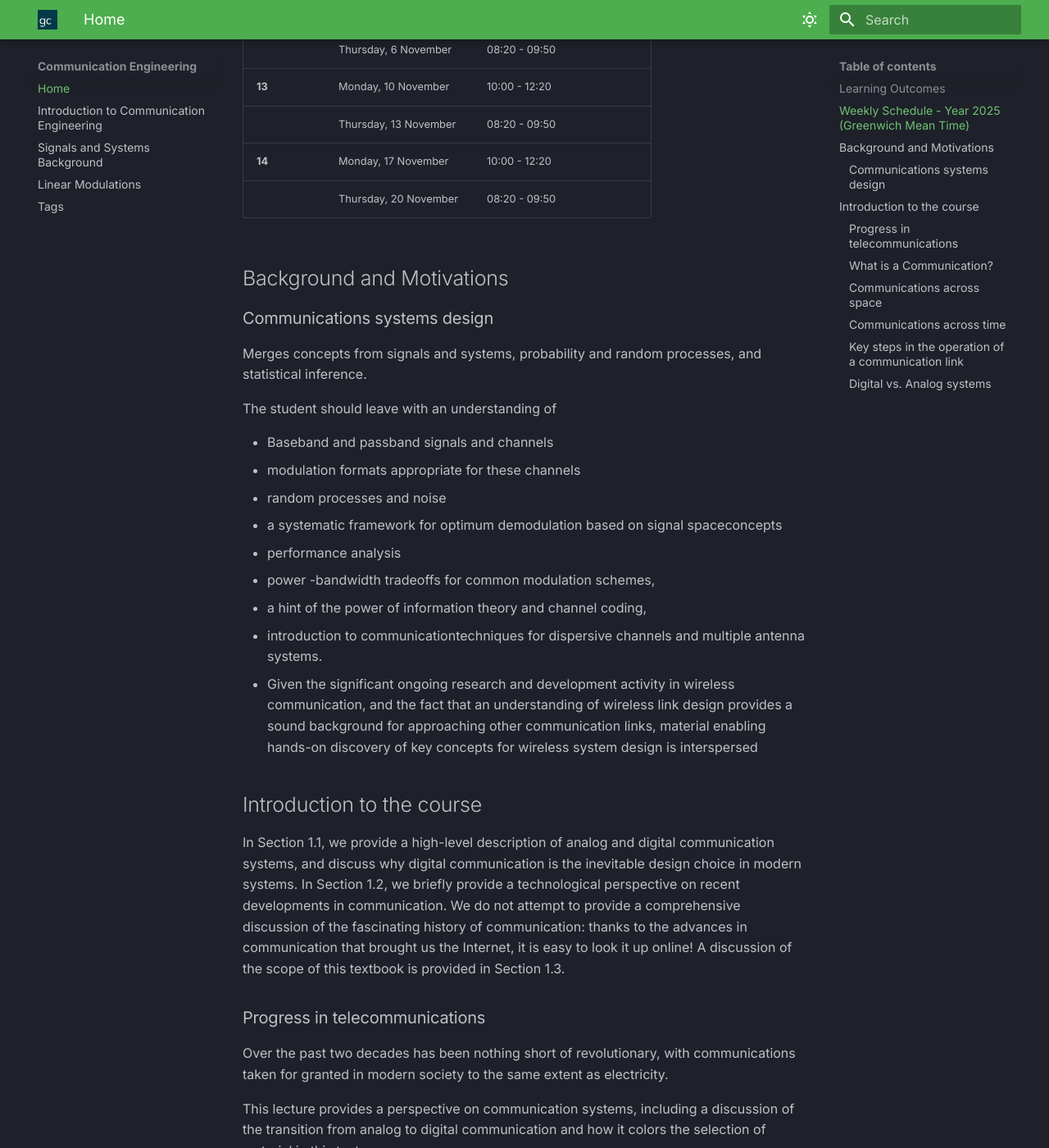
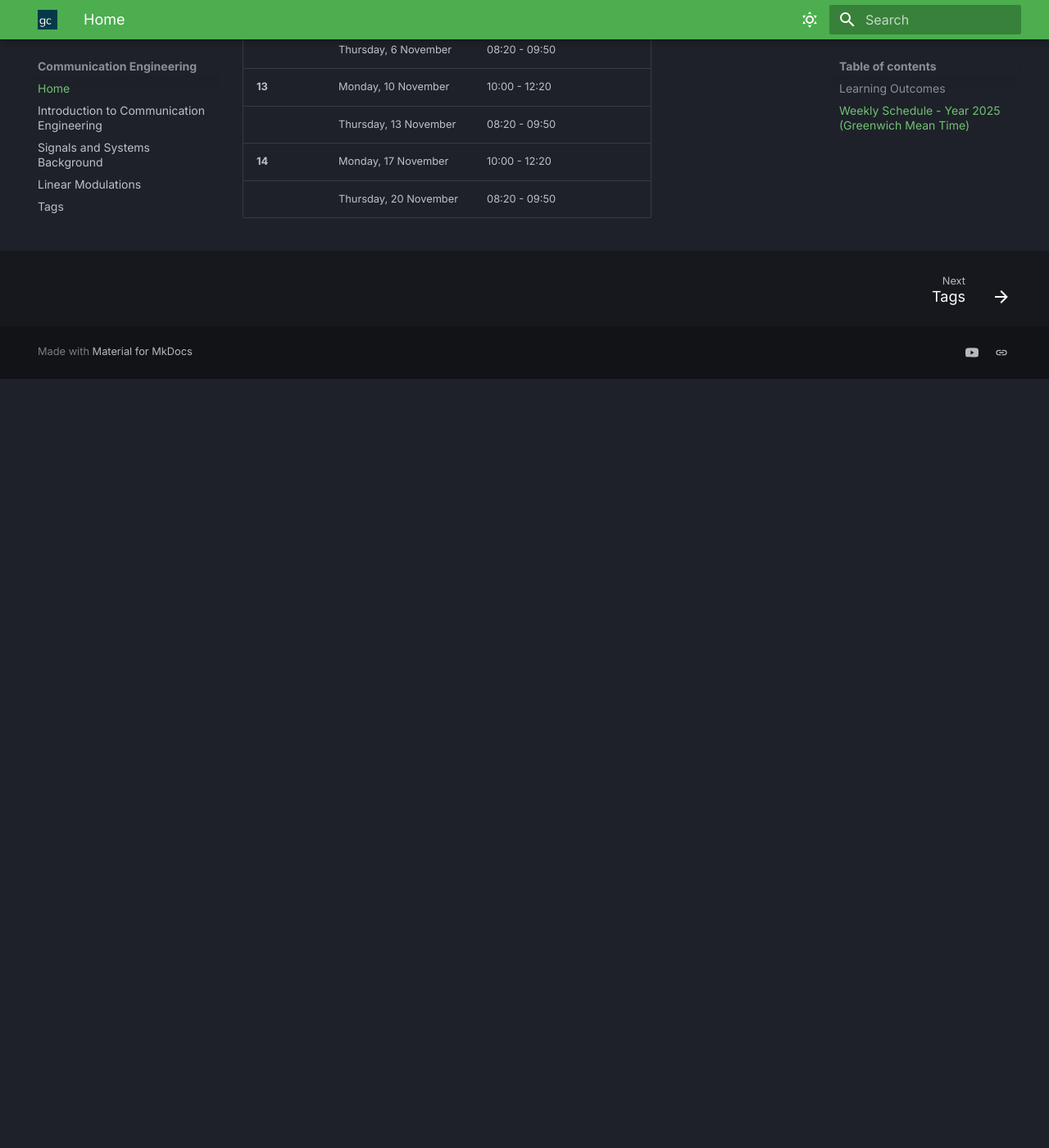
Before and after one commit to gabcav/communication-engineering, an MkDocs documentation site: the page built from docs/index.md, in a window 1280 px wide and 1400 px high, scrolled down 2201 px. Shown: the whole window at 82% size. Built offline with MkDocs 1.6.1 and Material for MkDocs 9.7.7, drawn with Linux system fonts in a browser that asks for light colours; some web fonts are replaced; after the commit the page ends 2663 px from its top, so only the background shows below that; some of the changed text lies outside the part shown.

Commit message:
change index

```diff
--- a/docs/index.md
+++ b/docs/index.md
@@ -61,80 +61,3 @@ At the end of this course, a student shall be able to:
 |      | Thursday, 13 November     | 08:20 - 09:50  |       |
 | **14**| Monday, 17 November       | 10:00 - 12:20  |       |
 |      | Thursday, 20 November     | 08:20 - 09:50  |       |
-
-
-## Background and Motivations
-
-
-### Communications systems design
-
-Merges concepts from signals and systems, probability and random processes, and statistical inference.
-
-
-The student should leave with an understanding of
-
-
-  * Baseband and passband signals and channels
-  * modulation formats appropriate for these channels
-  * random processes and noise
-  * a systematic framework for optimum demodulation based on signal spaceconcepts
-  * performance analysis
-  * power -bandwidth tradeoffs for common modulation schemes,
-  * a hint of the power of information theory and channel coding,
-  * introduction to communicationtechniques for dispersive channels and multiple antenna systems.
-  * Given the significant ongoing research and development activity in wireless communication, and the fact that an understanding of wireless link design provides a sound background for approaching other communication links, material enabling hands-on discovery of key concepts for wireless system design is interspersed
-
-
-## Introduction to the course
-
-In Section 1.1, we provide a high-level description of analog and digital communication
-systems, and discuss why digital communication is the inevitable design choice in
-modern systems. In Section 1.2, we briefly provide a technological perspective on recent developments
-in communication. We do not attempt to provide a comprehensive discussion of the
-fascinating history of communication: thanks to the advances in communication that brought us
-the Internet, it is easy to look it up online! A discussion of the scope of this textbook is provided
-in Section 1.3.
-
-### Progress in telecommunications
-
-Over the past two decades has been nothing short of revolutionary, with communications taken for granted in modern society to the same extent as electricity.
-
-
-This lecture provides a perspective on communication systems, including a discussion of the
-transition from analog to digital communication and how it colors the selection of material in
-this text.
-
-### What is a Communication?
-
-
-Process of information transfer between points in space, as well as
-communication between points in time (i.e, storage).
-
-
-### Communications across space
-
-
-Radio waves carry our phone conversation between our cell phone and the nearest base station, and
-coaxial cables (or optical fiber, or radio waves from a satellite) deliver television from a remote
-location to our home.
-
-
-### Communications across time
-
-Use of storage media such as compact discs (CDs), digital video discs (DVDs), hard drives and memory sticks.
-
-
-### Key steps in the operation of a communication link
-
-  * **Insertion of information into a signal**, termed the transmitted signal, compatible with the physical medium of interest.
-
-  * **Propagation of the signal** through the physical medium (termed the channel) in space or time;
-
-  * **Extraction of information from the signal** (termed the received signal) obtained after propagation through the medium.
-
-
-### Digital vs. Analog systems
-
-
-Digital systemes are fast replacing analog
-systems in both time and space communications domains
```
